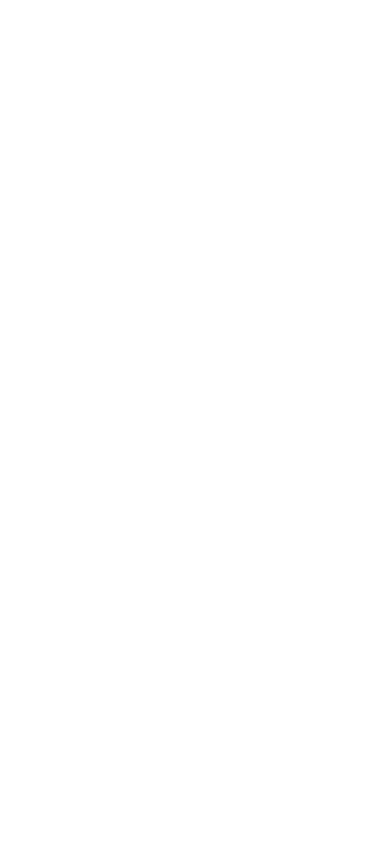
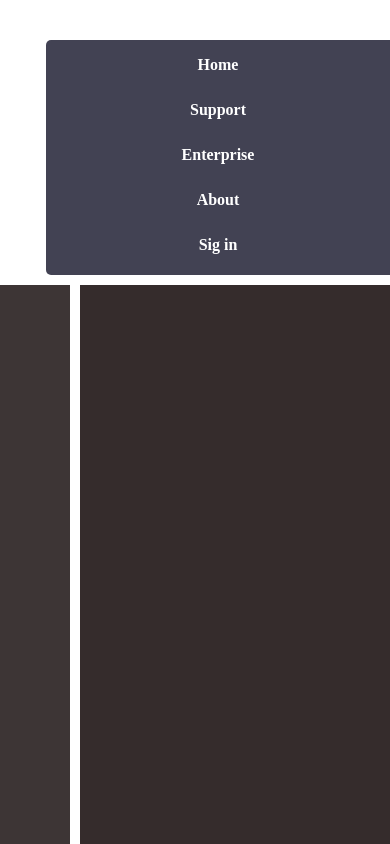
Before and after one commit to orellana179/github.io.page-profesional-cursecssgrid, a plain HTML site: page index.html in a window 390 px wide. Shown: the top 844 px of the page. Drawn offline with Linux system fonts and the light colour scheme.

Commit message:
I added styles to class nav-bar mobile

```diff
--- a/css/index.css
+++ b/css/index.css
@@ -9,3 +9,71 @@
 html{
     font-size: 62.5%;
 }
+a{
+    text-decoration: none;
+}
+li{
+    list-style: none;
+}
+main{
+    display: grid;
+    grid-template-columns: repeat(5,1fr);
+    grid-template-rows: repeat(7,1fr);
+    gap: 10px;
+}
+.nav-bar{
+    grid-column: 1 / 6;
+    grid-row: 1 / 2;
+    display: grid;
+    grid-template-columns: 46px 1fr 40px;
+    grid-template-rows: 40px 1fr;
+}
+.nav-bar .bar-menu{
+    grid-column: 2 / 4;
+    grid-row: 3 / 3;
+    background-color: rgb(66, 66, 83);
+    padding: 5px;
+    display: flex;
+    flex-direction: column;
+    border-top-left-radius: 5px;
+    border-bottom-left-radius: 5px;
+}
+.bar-menu .items{
+    width: 100%;
+    height: 40px;
+    margin-bottom: var(--margin);
+    text-align: center;
+    font-size: medium;
+}
+.items-link{
+    display: flex;
+    align-items: center;
+    justify-content: center;
+    width: 100%;
+    height: 100%;
+    color: white;
+    font-weight: bold;
+}
+.items .items-link:hover{
+    background-color: rgb(93, 93, 129);
+}
+.lateral{
+    grid-column: 1 / 2;
+    grid-row: 2 / 5;
+    background-color: rgb(61, 53, 53);
+}
+.hero{
+    grid-column: 2 / 6;
+    grid-row: 2 / 5;
+    background-color: rgb(53, 44, 44);
+}
+.info{
+    grid-column: 1 / 6;
+    grid-row: 5 / 7;
+    background-color: aqua;
+}
+footer{
+    grid-column: 1 / 6;
+    grid-row: 7 / 8;
+    background-color: cornflowerblue;
+}
--- a/index.html
+++ b/index.html
@@ -9,7 +9,20 @@
 </head>
 <body>
     <main>
-        <nav class="nav-bar"></nav>
+        <nav class="nav-bar">
+            <ul class="bar-menu">
+                <li class="items">
+                    <a href="" class="items-link">Home</a></li>
+                <li class="items">
+                    <a href="" class="items-link">Support</a></li>
+                <li class="items">
+                    <a href="" class="items-link">Enterprise</a></li>
+                <li class="items">
+                    <a href="" class="items-link">About</a></li>
+                <li class="items">
+                    <a href="" class="items-link">Sig in</a></li>
+            </ul>
+        </nav>
         <section class="lateral"></section>
         <section class="hero"></section>
         <section class="info">
```
